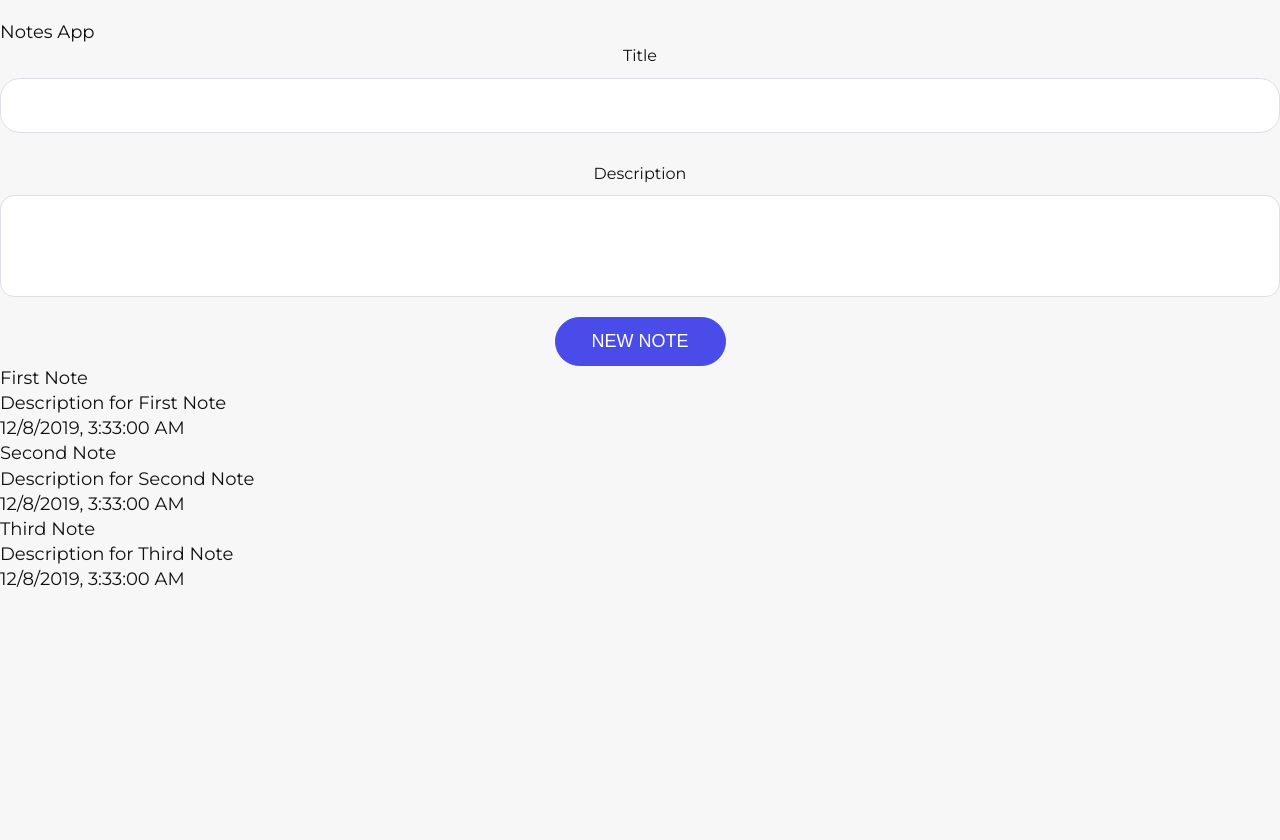
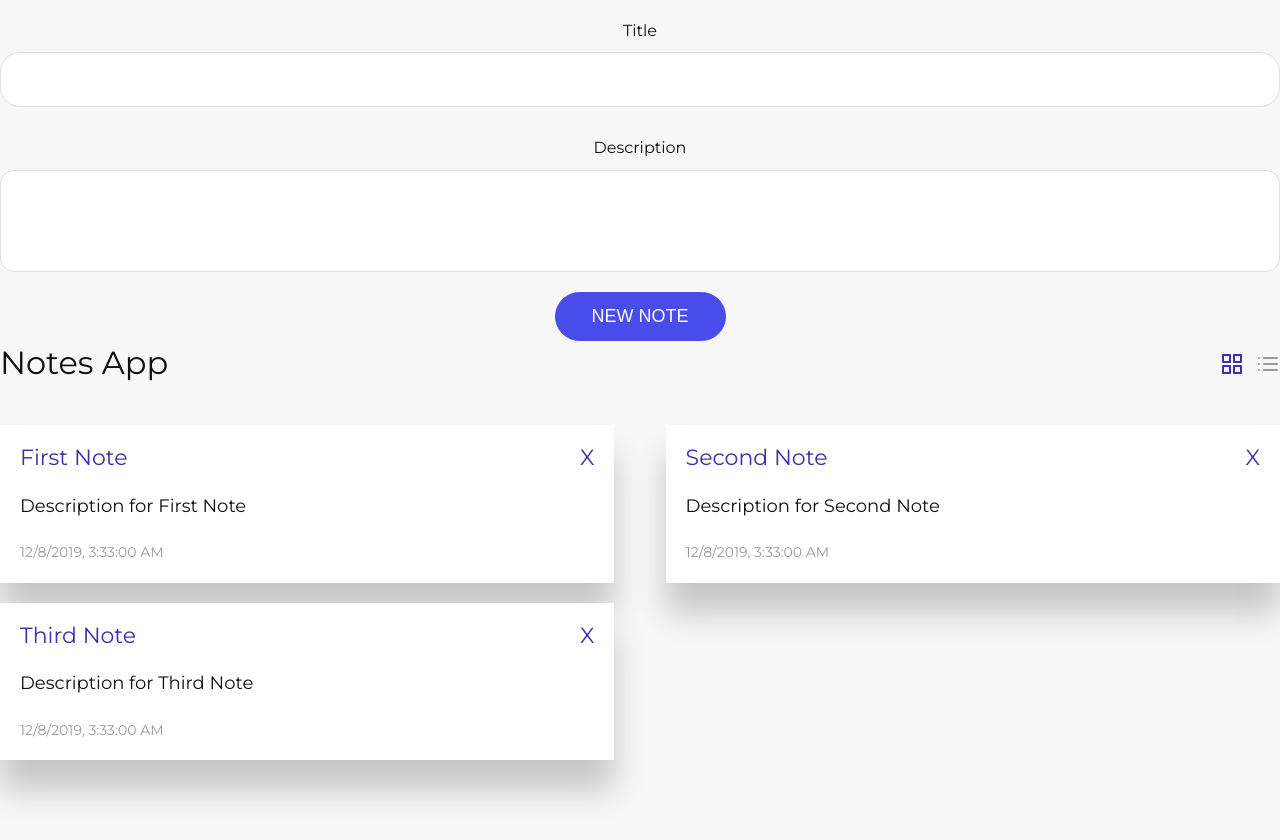
Before and after one commit to JonikUl/simpleVue, a Vue app in the folder notes/: page / in a window 1280 px wide. Before the commit the page ends 800 px from the top, so only its background shows below. Built offline with nearby package versions, Linux system fonts and the light colour scheme.

Commit message:
add notes component
Signed-off-by: Evgeniy Gromin <evgeniy.gromin@gmail.com>

```diff
--- a/notes/src/App.vue
+++ b/notes/src/App.vue
@@ -3,23 +3,52 @@
     <div class="wrapper-content">
       <section>
         <div class="container">
-          <h1>{{ title }}</h1>
-
           <message v-if="message" :message="message" />
-
           <newNote :note="note" @addNote="addNote" />
-
-          <div class="notes">
-            <div class="note" v-for="(note, index) in notes" :key="index">
-              <div class="note-header">
-                <p>{{ note.title }}</p>
-              </div>
-              <div class="note-body">
-                <p>{{ note.descr}}</p>
-                <span>{{ note.date }}</span>
-              </div>
+          <div class="note-header">
+            <h1>{{ title }}</h1>
+            <div class="icons">
+              <svg
+                :class="{ active: grid }"
+                @click="grid = true"
+                xmlns="http://www.w3.org/2000/svg"
+                width="24"
+                height="24"
+                viewBox="0 0 24 24"
+                fill="none"
+                stroke="currentColor"
+                stroke-width="2"
+                stroke-linecap="round"
+                stroke-linejoin="round"
+              >
+                <rect x="3" y="3" width="7" height="7" />
+                <rect x="14" y="3" width="7" height="7" />
+                <rect x="14" y="14" width="7" height="7" />
+                <rect x="3" y="14" width="7" height="7" />
+              </svg>
+              <svg
+                :class="{ active: !grid }"
+                @click="grid = false"
+                xmlns="http://www.w3.org/2000/svg"
+                width="24"
+                height="24"
+                viewBox="0 0 24 24"
+                fill="none"
+                stroke="currentColor"
+                stroke-width="2"
+                stroke-linecap="round"
+                stroke-linejoin="round"
+              >
+                <line x1="8" y1="6" x2="21" y2="6" />
+                <line x1="8" y1="12" x2="21" y2="12" />
+                <line x1="8" y1="18" x2="21" y2="18" />
+                <line x1="3" y1="6" x2="3" y2="6" />
+                <line x1="3" y1="12" x2="3" y2="12" />
+                <line x1="3" y1="18" x2="3" y2="18" />
+              </svg>
             </div>
           </div>
+          <notes :notes="notes" @remove="removeNote" :grid="grid" />
         </div>
       </section>
     </div>
@@ -29,17 +58,20 @@
 <script>
 import message from '@/components/Message.vue'
 import newNote from '@/components/NewNote.vue'
+import notes from '@/components/Notes.vue'
 
 export default {
   name: 'app',
   components: {
     message,
     newNote,
+    notes
   },
   data () {
     return {
       title: 'Notes App',
       message: null,
+      grid: true,
       note: {
         title: '',
         descr: ''
@@ -82,10 +114,34 @@
       this.note.title = '';
       this.note.descr = '';
       this.message = null;
+    },
+    removeNote (index) {
+      this.notes.splice(index, 1)
     }
   }
 }
 </script>
 
 <style lang="scss">
+.note-header {
+  display: flex;
+  align-items: center;
+  justify-content: space-between;
+  h1 {
+    font-size: 32px;
+  }
+  svg {
+    margin-right: 12px;
+    color: #999999;
+    &.active {
+      color: #402caf;
+    }
+    &:last-child {
+      margin-right: 0;
+    }
+    &:hover {
+      cursor: pointer;
+    }
+  }
+}
 </style>
--- /dev/null
+++ b/notes/src/components/Notes.vue
@@ -0,0 +1,88 @@
+<template>
+  <div class="notes">
+    <div class="note" :class="{ full: !grid }" v-for="(note, index) in notes" :key="index">
+      <div class="note-header" :class="{ full: !grid}">
+        <p>{{ note.title }}</p>
+        <p style="cursor: pointer;" @click="removeNote(index)">X</p>
+      </div>
+      <div class="note-body">
+        <p>{{ note.descr}}</p>
+        <span>{{ note.date }}</span>
+      </div>
+    </div>
+  </div>
+</template>
+
+<script>
+export default {
+  props: {
+    notes: {
+      type: Array,
+      required: true
+    },
+    grid: {
+      type: Boolean,
+      required: true
+    }
+  },
+  methods: {
+    removeNote (index) {
+      this.$emit('remove', index)
+    },
+  }
+}
+</script>
+
+<style lang="scss" scoped>
+.notes {
+  display: flex;
+  align-items: center;
+  justify-content: space-between;
+  flex-wrap: wrap;
+  padding: 40px 0;
+}
+.note {
+  width: 48%;
+  padding: 18px 20px;
+  margin-bottom: 20px;
+  background-color: #fff;
+  transition: all 0.25s cubic-bezier(0.02, 0.01, 0.47, 1);
+  box-shadow: 0 30px 30px rgba($color: #000000, $alpha: 0.2);
+  &:hover {
+    box-shadow: 0 30px 30px rgba($color: #000000, $alpha: 0.4);
+    transition-delay: 0s !important;
+    transform: translate(0, -6px);
+  }
+  &.full {
+    width: 100%;
+    text-align: center;
+  }
+}
+.note-header {
+  display: flex;
+  align-items: center;
+  justify-content: space-between;
+  p {
+    color: #402caf;
+    font-size: 22px;
+  }
+  &.full {
+    justify-content: center;
+    p {
+      margin-right: 16px;
+      &:last-child {
+        margin-right: 0;
+      }
+    }
+  }
+}
+.note-body {
+  p {
+    margin: 20px 0;
+  }
+  span {
+    font-size: 14px;
+    color: #999999;
+  }
+}
+</style>
```
Also changed, not shown: notes/src/assets/column.svg (added), notes/src/assets/grid.svg (added).
